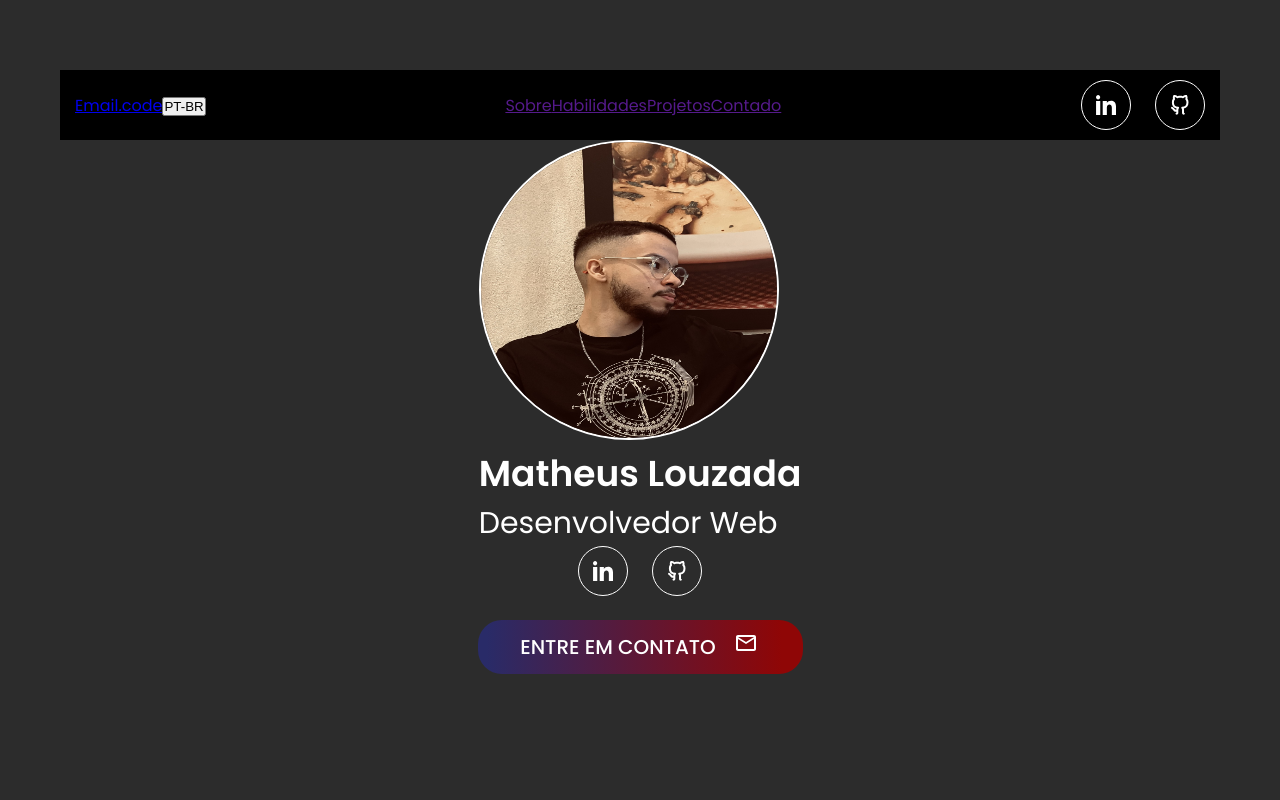
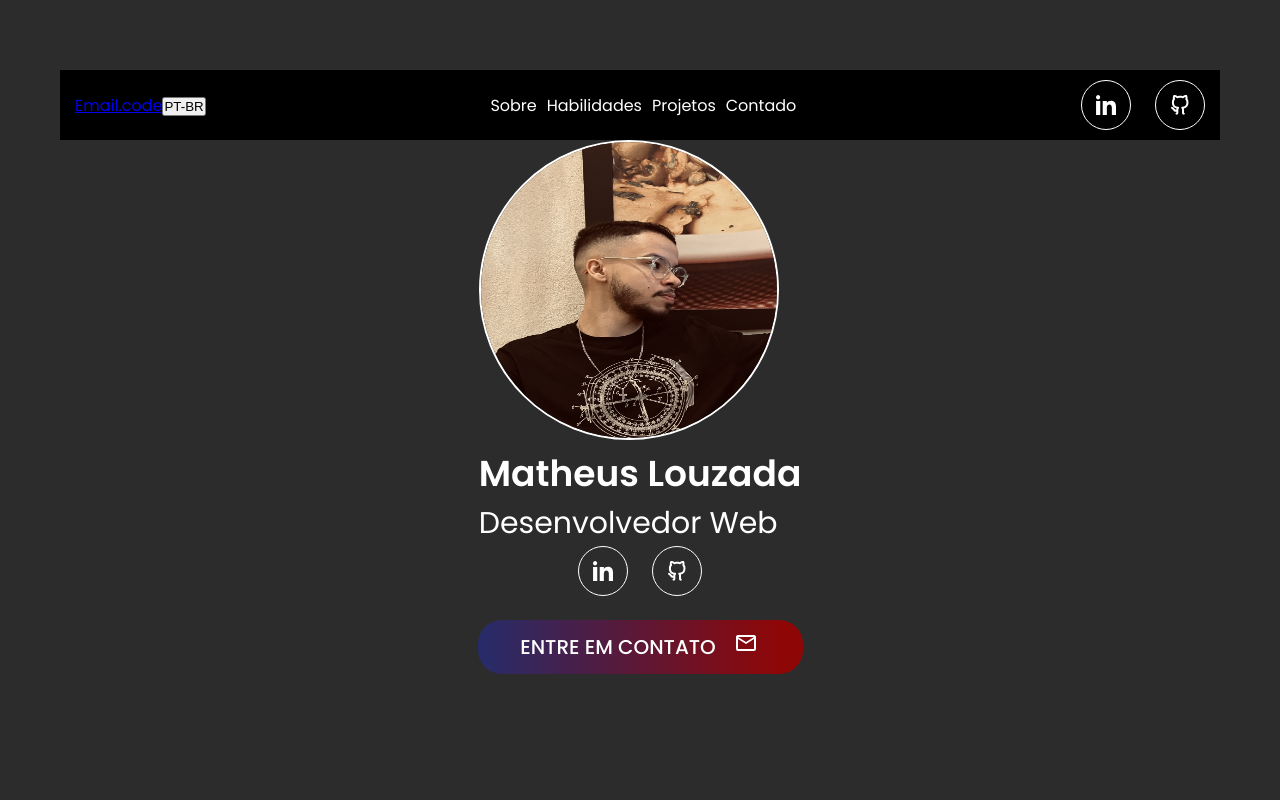
Before and after one commit to mtlouzada/my-portfolio, a Next.js app: page / in a window 1280 px wide. Shown: the top 800 px of the page. Built offline with nearby package versions, Linux system fonts and the light colour scheme.

Commit message:
feat: color bnts

```diff
--- a/src/app/components/menu/menu.scss
+++ b/src/app/components/menu/menu.scss
@@ -8,4 +8,10 @@
     display: flex;
     align-items: center;
     justify-content: space-between;
+
+    .nav-bar a{
+        color: var(--text-primary);
+        text-decoration: none;
+        padding: 5px;
+    }
 }
```
